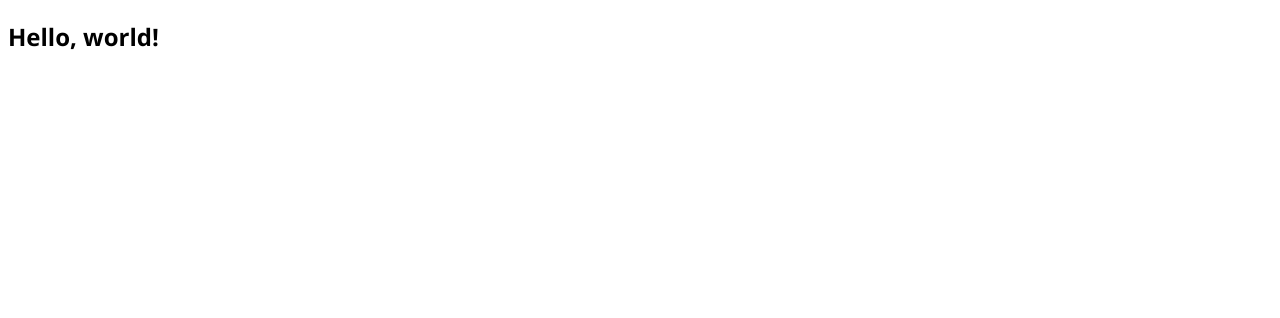
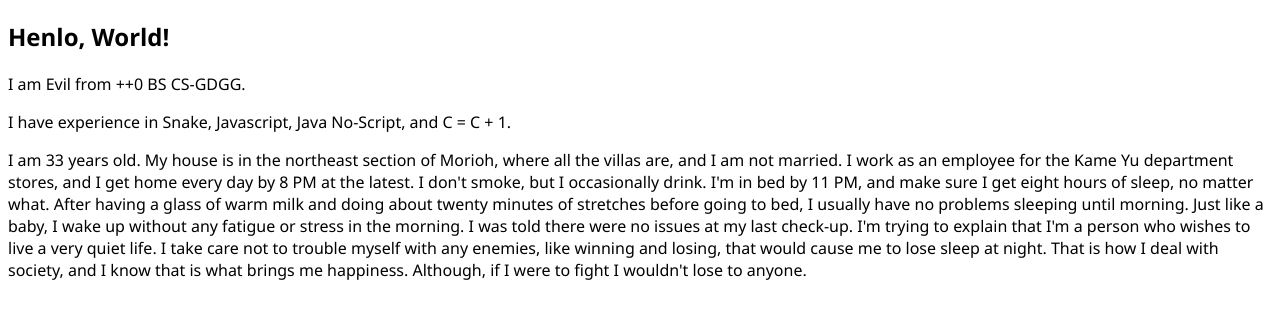
Before and after one commit to sdbsalta/devworkshop-git, a plain HTML site: page index.html in a window 1280 px wide. Drawn offline with Linux system fonts and the light colour scheme.

Commit message:
Update index.html

```diff
--- a/index.html
+++ b/index.html
@@ -1,15 +1,34 @@
 <!DOCTYPE html>
 <html>
+
     <head>
         <meta charset='utf-8'>
         <meta http-equiv='X-UA-Compatible' content='IE=edge'>
-    <title>Website Title</title>
+        <title>gay</title>
         <meta name='viewport' content='width=device-width, initial-scale=1'>
         <link rel='stylesheet' type='text/css' media='screen' href='css/main.css'>
         <script src='js/index.js'></script>
     </head>
+
     <body>
-    <!-- Insert your code here -->
-    <h2>Hello, world!</h2>
+        <h2>Henlo, World!</h2>
+        <p>
+            I am Evil from ++0 BS CS-GDGG.
+        </p>
+        <p>
+            I have experience in Snake, Javascript, Java No-Script, and C = C + 1.
+        </p>
+        <p>
+            I am 33 years old. My house is in the northeast section of Morioh, where all the villas are, and I am not
+            married. I work as an employee for the Kame Yu department stores, and I get home every day by 8 PM at the
+            latest. I don't smoke, but I occasionally drink. I'm in bed by 11 PM, and make sure I get eight hours of sleep,
+            no matter what. After having a glass of warm milk and doing about twenty minutes of stretches before going to
+            bed, I usually have no problems sleeping until morning. Just like a baby, I wake up without any fatigue or
+            stress in the morning. I was told there were no issues at my last check-up. I'm trying to explain that I'm a
+            person who wishes to live a very quiet life. I take care not to trouble myself with any enemies, like winning
+            and losing, that would cause me to lose sleep at night. That is how I deal with society, and I know that is what
+            brings me happiness. Although, if I were to fight I wouldn't lose to anyone.
+        </p>
     </body>
+
 </html>
```
Lines whose indentation alone changed are shown as unchanged.
